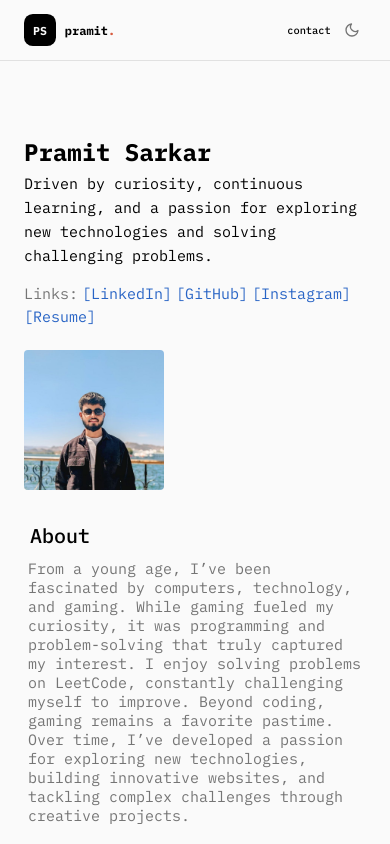
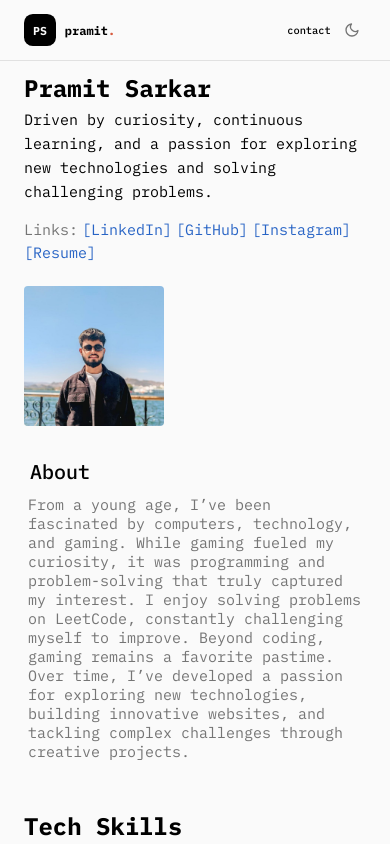
Before and after one commit to pramit-sr/portfolio, a React (Create React App) app: page / in a window 390 px wide. Shown: the top 844 px of the page. Built offline with nearby package versions, Linux system fonts and the light colour scheme.

Commit message:
small bug in nav

```diff
--- a/src/components/home/home.css
+++ b/src/components/home/home.css
@@ -149,12 +149,16 @@
 }
 
 @media screen and (max-width: 768px) {
+    .home.section {
+        padding-top: 4.5rem;
+    }
+
     .home__title{
         font-size: var(--h1-font-size);
     }
     .home__content {
         grid-template-columns: minmax(0, 1fr);
-        padding-top: 3.5rem;
+        padding-top: 0;
     }
     .home__scroll {
         margin-left: .25rem;
```
